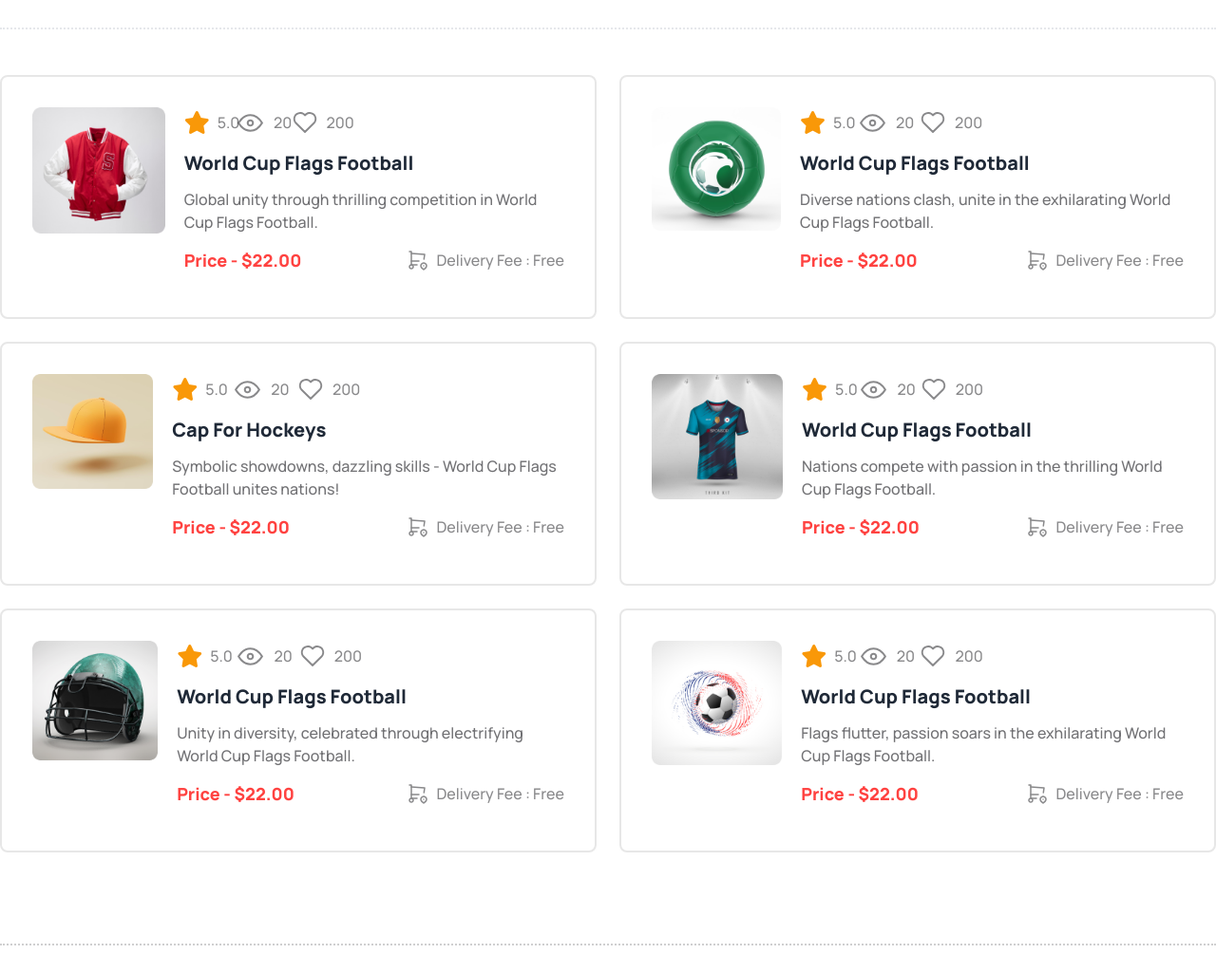
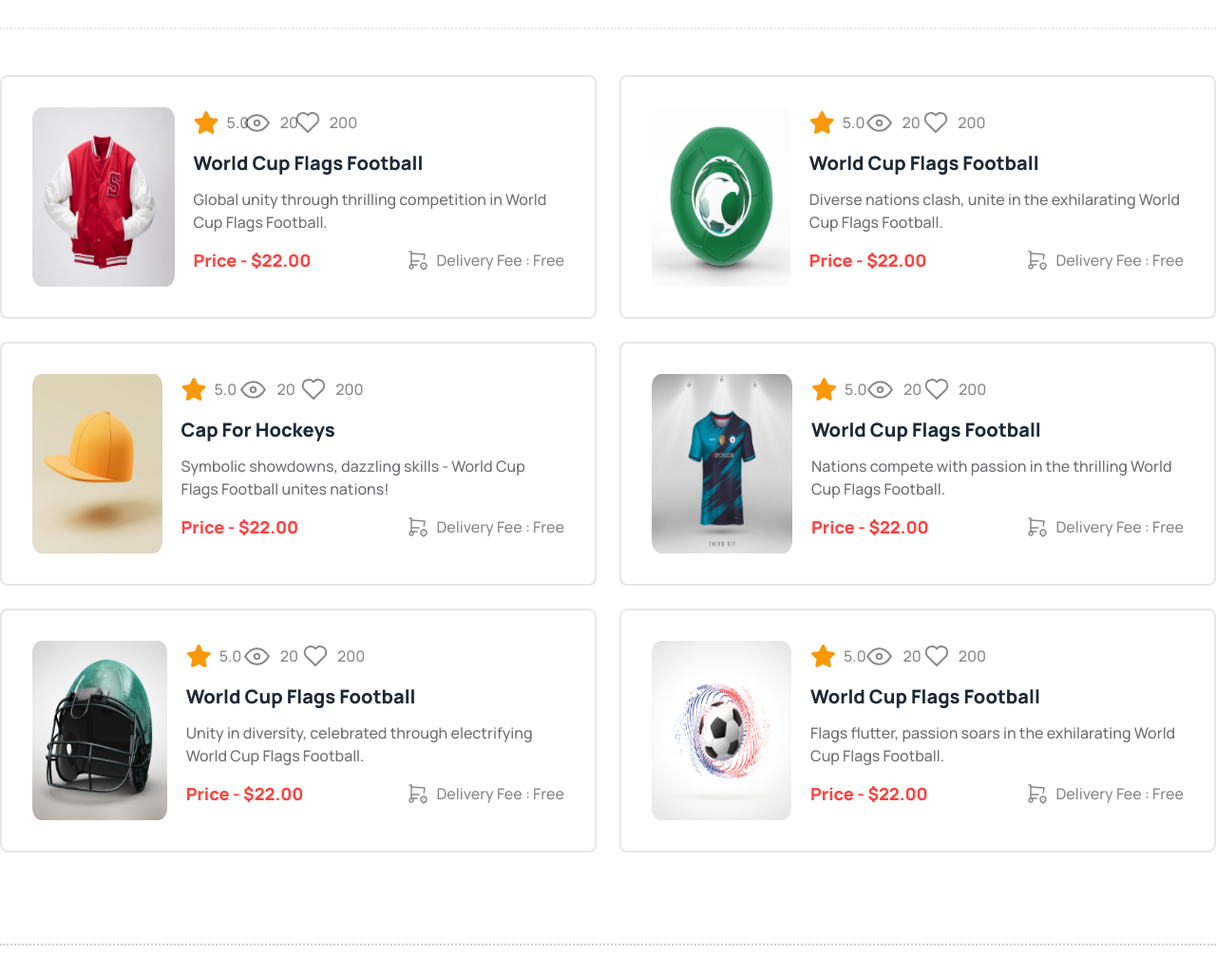
Before and after one commit to theashrafislam/B9A3-Hockeys, a plain HTML site: page index.html in a window 1280 px wide. Shown: the part 2715-3740 px from the top of the page at 95% size. Drawn offline with nearby package versions, Linux system fonts and the light colour scheme.

Commit message:
overall website is complate and with responsive

```diff
--- a/index.html
+++ b/index.html
@@ -238,7 +238,7 @@
                 <div class="flex p-8 lg:flex-row flex-col border-2 border-[rgba(19,19,24,0.10)] rounded-lg gap-5">
                     <!-- img box -->
                     <div>
-                        <img class="w-full" src="./images/5.png" alt="">
+                        <img class="w-full h-full" src="./images/5.png" alt="">
                     </div>
                     <!-- text box -->
                     <div>
@@ -328,7 +328,7 @@
                 <div class="flex lg:flex-row flex-col p-8 border-2 border-[rgba(19,19,24,0.10)] rounded-lg gap-5">
                     <!-- img box -->
                     <div>
-                        <img class="w-full" src="./images/6.png" alt="">
+                        <img class="w-full h-full" src="./images/6.png" alt="">
                     </div>
                     <!-- text box -->
                     <div>
@@ -418,7 +418,7 @@
                 <div class="flex lg:flex-row flex-col p-8 border-2 border-[rgba(19,19,24,0.10)] rounded-lg gap-5">
                     <!-- img box -->
                     <div>
-                        <img class="w-full" src="./images/7.png" alt="">
+                        <img class="w-full h-full" src="./images/7.png" alt="">
                     </div>
                     <!-- text box -->
                     <div>
@@ -508,7 +508,7 @@
                 <div class="flex lg:flex-row flex-col p-8 border-2 border-[rgba(19,19,24,0.10)] rounded-lg gap-5">
                     <!-- img box -->
                     <div>
-                        <img class="w-full" src="./images/8.png" alt="">
+                        <img class="w-full h-full" src="./images/8.png" alt="">
                     </div>
                     <!-- text box -->
                     <div>
@@ -598,7 +598,7 @@
                 <div class="flex lg:flex-row flex-col p-8 border-2 border-[rgba(19,19,24,0.10)] rounded-lg gap-5">
                     <!-- img box -->
                     <div>
-                        <img class="w-full" src="./images/9.png" alt="">
+                        <img class="w-full h-full" src="./images/9.png" alt="">
                     </div>
                     <!-- text box -->
                     <div>
@@ -688,7 +688,7 @@
                 <div class="flex lg:flex-row flex-col p-8 border-2 border-[rgba(19,19,24,0.10)] rounded-lg gap-5">
                     <!-- img box -->
                     <div>
-                        <img class="w-full" src="./images/10.png" alt="">
+                        <img class="w-full h-full" src="./images/10.png" alt="">
                     </div>
                     <!-- text box -->
                     <div>
```
